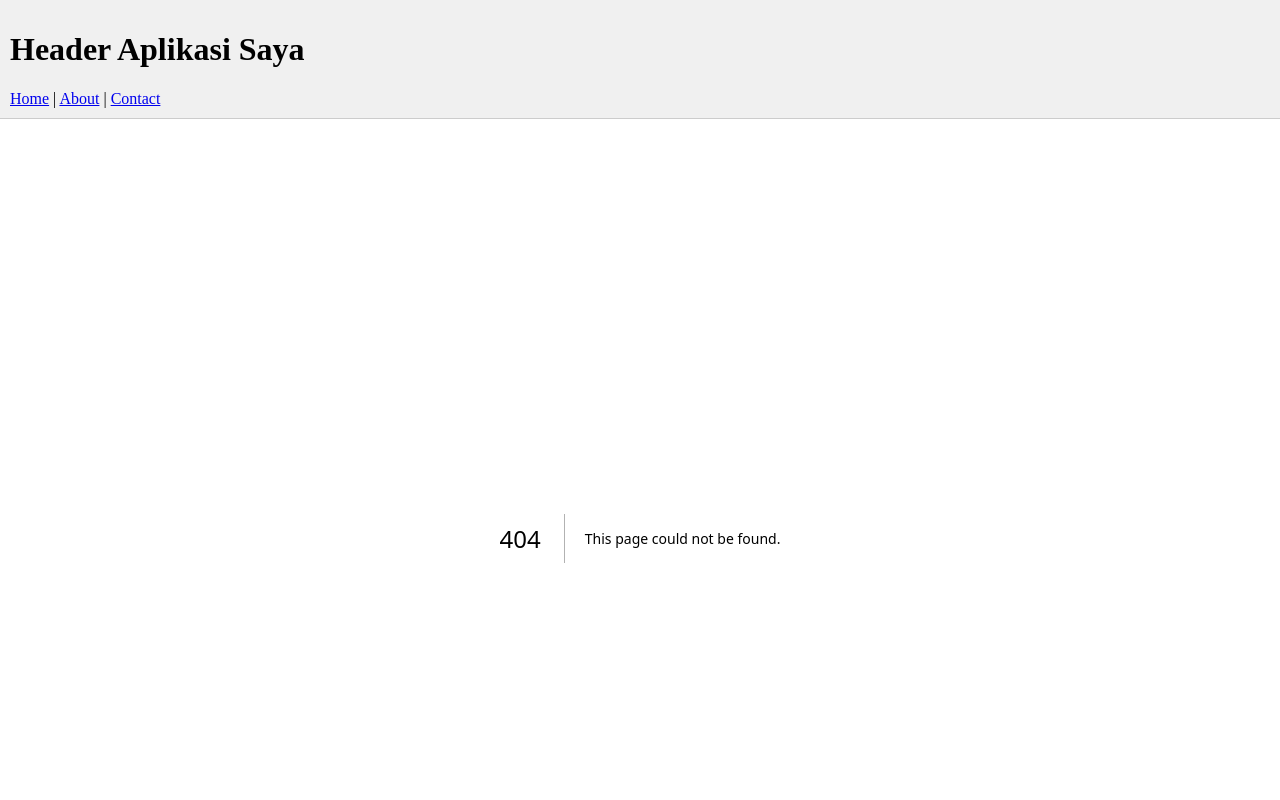
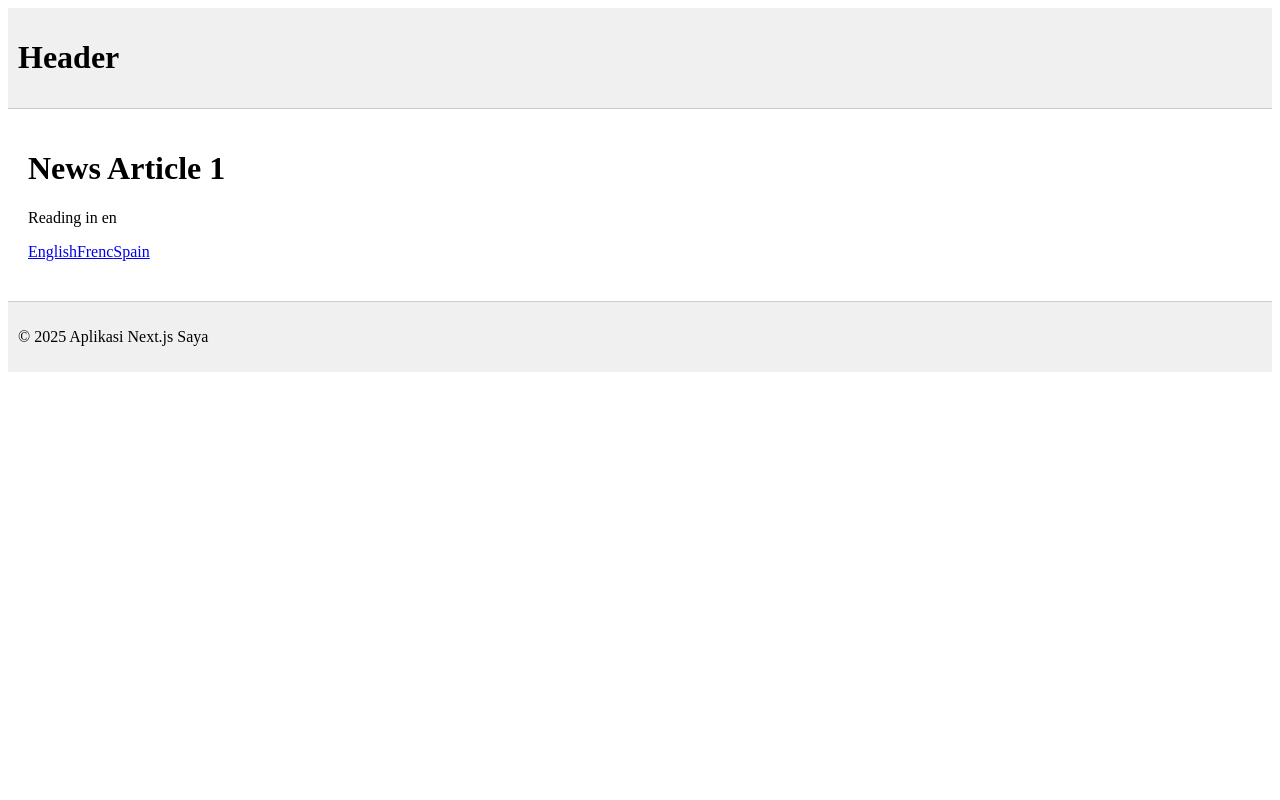
Before and after one commit to IhzhaNB/learn_nextjs, a Next.js app: page /articles/1 in a window 1280 px wide. Before the commit this address had no page. Shown: the top 800 px of the page. Built offline with nearby package versions, Linux system fonts and the light colour scheme.

Commit message:
params and searchParams in server component

```diff
--- /dev/null
+++ b/src/app/articles/[articleId]/page.tsx
@@ -0,0 +1,28 @@
+import Link from "next/link";
+
+interface NewsParams {
+  params: {
+    articleId: string;
+  };
+  searchParams: {
+    lang?: "en" | "es" | "fr";
+  };
+}
+
+export default function NewsArticle({ params, searchParams }: NewsParams) {
+  const { articleId } = params;
+  const { lang = "en" } = searchParams;
+
+  return (
+    <div>
+      <h1>News Article {articleId}</h1>
+      <p>Reading in {lang}</p>
+
+      <div>
+        <Link href={`/articles/${articleId}?lang=en`}>English</Link>
+        <Link href={`/articles/${articleId}?lang=fr`}>Frenc</Link>
+        <Link href={`/articles/${articleId}?lang=es`}>Spain</Link>
+      </div>
+    </div>
+  );
+}
--- a/src/app/layout.tsx
+++ b/src/app/layout.tsx
@@ -27,11 +27,7 @@
             borderBottom: "1px solid #ccc",
           }}
         >
-          <h1>Header Aplikasi Saya</h1>
-          <nav>
-            <a href="/">Home</a> | <a href="/about">About</a> |{" "}
-            <a href="/contact">Contact</a>
-          </nav>
+          <h1>Header</h1>
         </header>
 
         <main style={{ padding: "20px" }}>
```
Also changed, not shown: src/app/page.tsx (+11 -1 lines).
